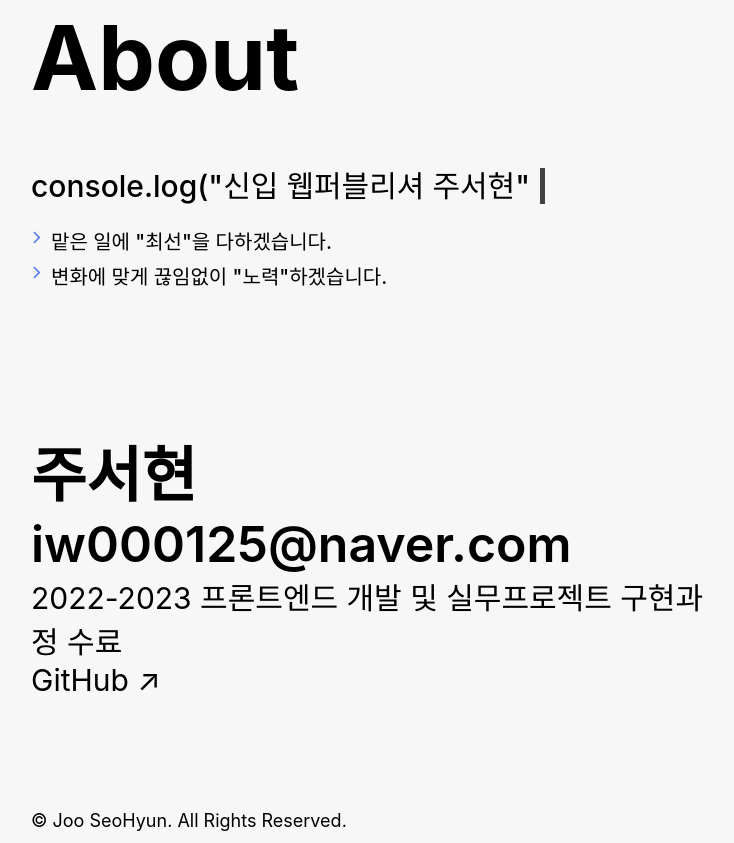
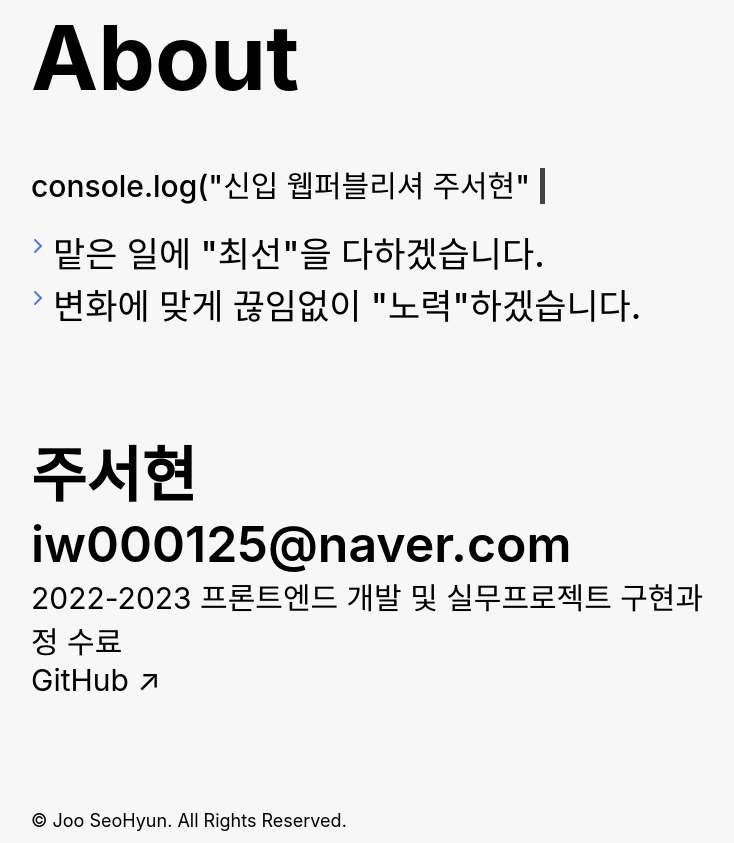
Before and after one commit to seohyun56/portfolio, a plain HTML site: page index.html in a window 1280 px wide. Shown: the part 2839-3682 px from the top of the page, without its empty margins (269-1003 px from the left). Drawn offline with Linux system fonts and the light colour scheme; a web font is replaced by a local one.

Commit message:
0801 수정1

```diff
--- a/index.css
+++ b/index.css
@@ -232,7 +232,7 @@ nav .toggleBtn {
 }
 .aboutContainer .consoleText h3 {
     font-weight: 500;
-    font-size: 13px;
+    font-size: 14px;
     margin-bottom: 15px;
 }
 .aboutContainer .consoleText h3::after {
@@ -262,8 +262,8 @@ nav .toggleBtn {
 }
 .aboutContainer .consoleText .resultTextBox p {
     font-weight: 500;
-    font-size: 20px;
-    height: 20px;
+    font-size: 15px;
+    height: 15px;
 }
 
 /* contact */
--- a/pc.css
+++ b/pc.css
@@ -120,10 +120,10 @@ nav .gnb li a:hover::before {
 .aboutContainer .consoleText h3 {
     font-size: 30px;
 }
-.aboutContainer .consoleText .autoTextBox svg {
+.aboutContainer .consoleText .resultTextBox svg {
     width: 12px;
 }
-.aboutContainer .consoleText .autoTextBox p {
+.aboutContainer .consoleText .resultTextBox p {
     font-size: 35px;
     height: 37px;
 }
--- a/tablet.css
+++ b/tablet.css
@@ -62,10 +62,10 @@ nav .toggleBtn {
 .aboutContainer .consoleText h3 {
     font-size: 23px;
 }
-.aboutContainer .consoleText .autoTextBox svg {
+.aboutContainer .consoleText .resultTextBox svg {
     width: 10px;
 }
-.aboutContainer .consoleText .autoTextBox p {
+.aboutContainer .consoleText .resultTextBox p {
     font-size: 25px;
     height: 27px;
 }
```
